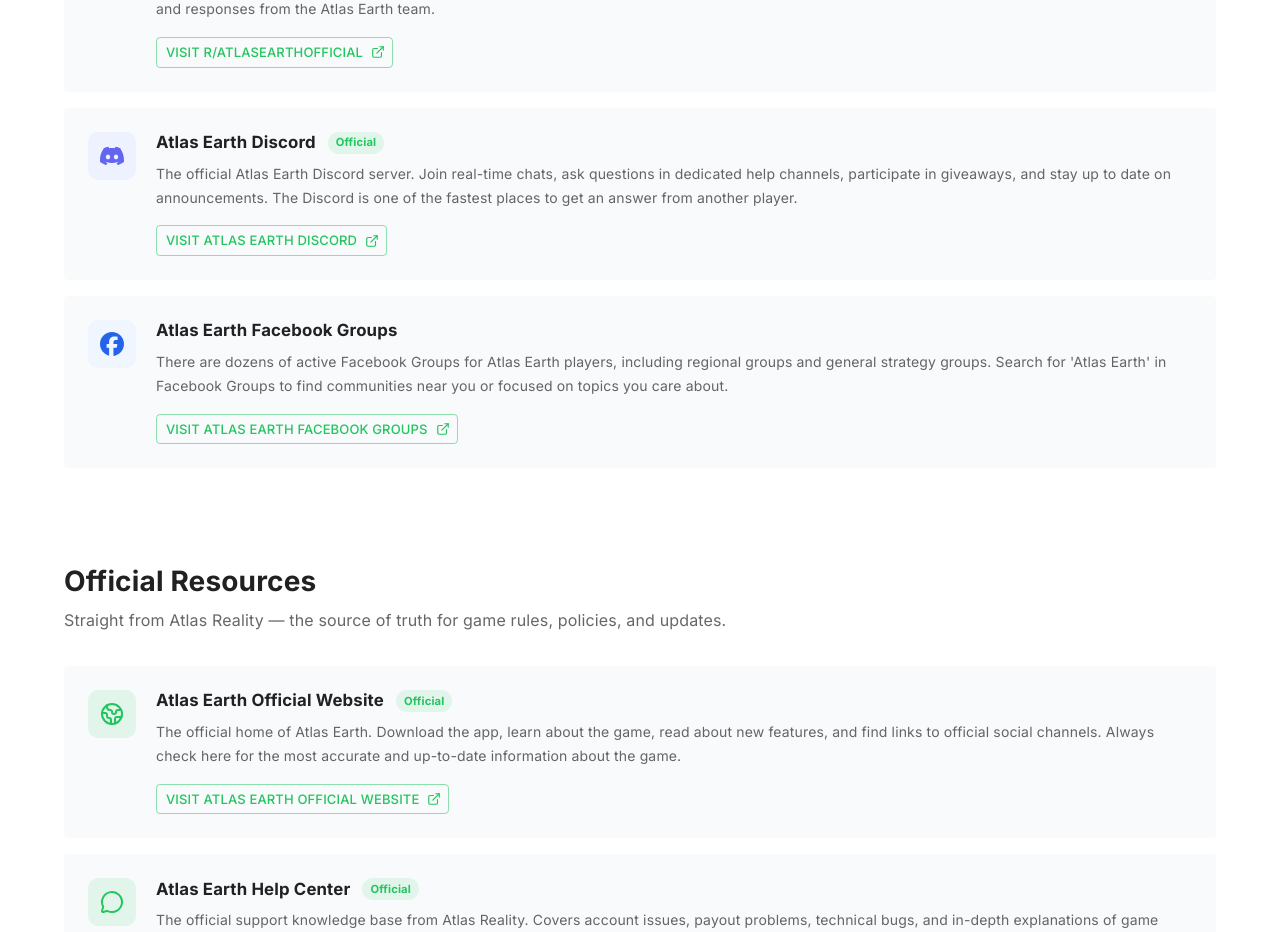
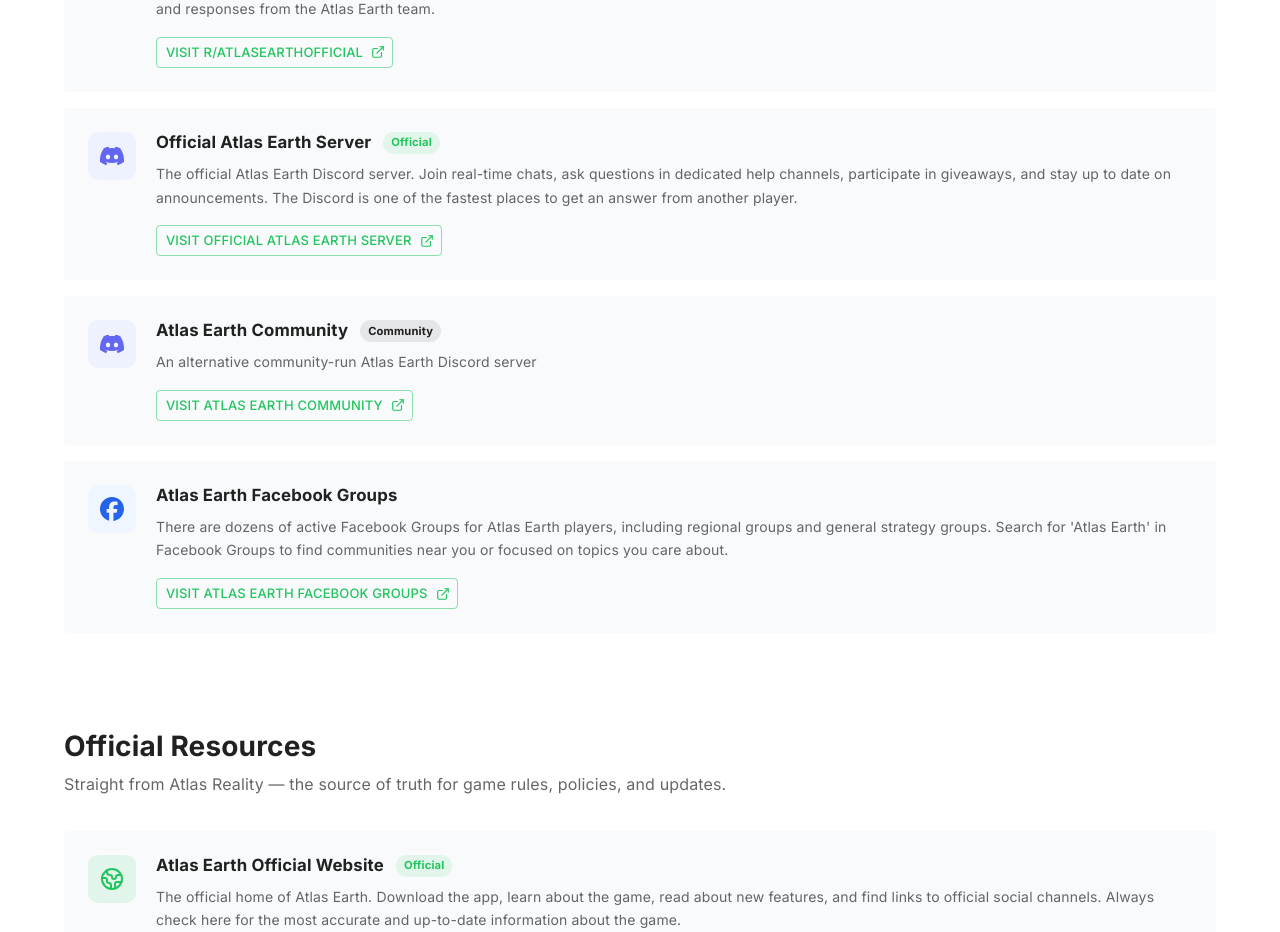
Before and after one commit to Artorias2718/Artorias2718.github.io, a React (Vite) app in the folder view/: page /resources in a window 1280 px wide. Shown: the part 1460-2392 px from the top of the page. Built offline with nearby package versions, Linux system fonts and the light colour scheme.

Commit message:
Updated resources page

```diff
--- a/view/src/pages/Resources/index.tsx
+++ b/view/src/pages/Resources/index.tsx
@@ -68,14 +68,24 @@
         badge: "Official",
       },
       {
-        name: "Atlas Earth Discord",
-        url: "https://discord.gg/atlasearth",
+        name: "Official Atlas Earth Server",
+        url: "https://discord.gg/H2qHxrf8m",
         icon: SiDiscord,
         iconColor: "#6366f1",
         iconBg: "#eef2ff",
         description:
           "The official Atlas Earth Discord server. Join real-time chats, ask questions in dedicated help channels, participate in giveaways, and stay up to date on announcements. The Discord is one of the fastest places to get an answer from another player.",
         badge: "Official",
+      },
+      {
+          name: "Atlas Earth Community",
+          url: "https://discord.gg/GMNtj8aDr",
+          icon: SiDiscord,
+          iconColor: "#6366f1",
+          iconBg: "#eef2ff",
+          description:
+              "An alternative community-run Atlas Earth Discord server",
+          badge: "Community",
       },
       {
         name: "Atlas Earth Facebook Groups",
@@ -147,9 +157,10 @@
 
 // ─── badge config ─────────────────────────────────────────────────────────────
 
-type BadgeName = "Most Used" | "Most Active" | "Official" | "Portfolio Tracker" | "In-App";
+type BadgeName = "Most Used" | "Most Active" | "Official" | "Community" | "Portfolio Tracker" | "In-App";
 
 const badgeProps: Record<BadgeName, { bg: string; color: string }> = {
+  "Community":        { bg: "secondary", color: "primary" },
   "Most Used":        { bg: "#d1fae5", color: "#065f46" },
   "Most Active":      { bg: "#ffedd5", color: "#9a3412" },
   "Official":         { bg: "primary", color: "primary" },
```
